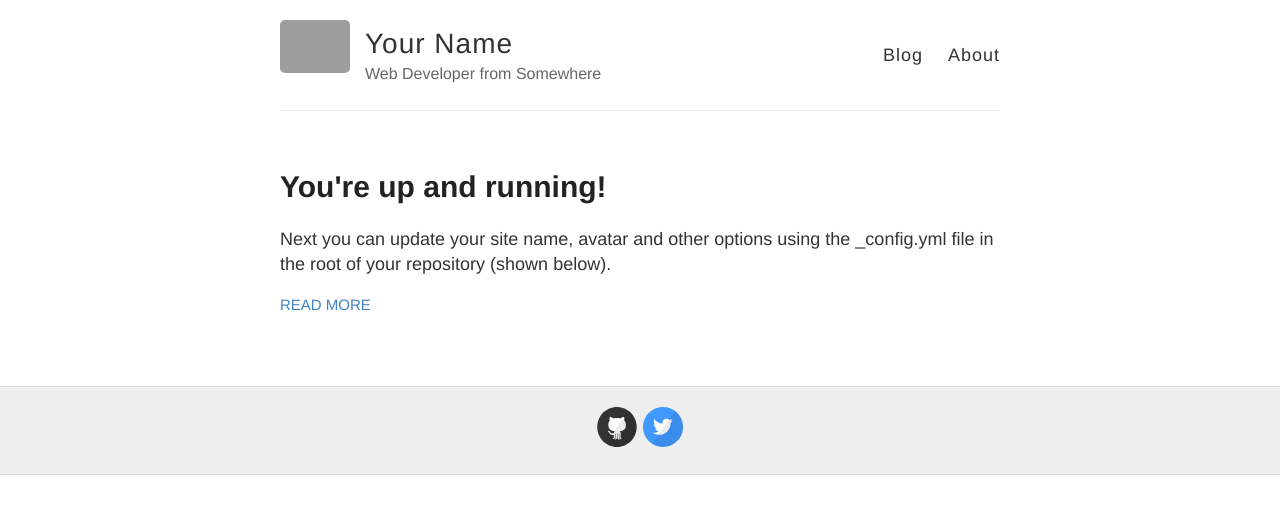
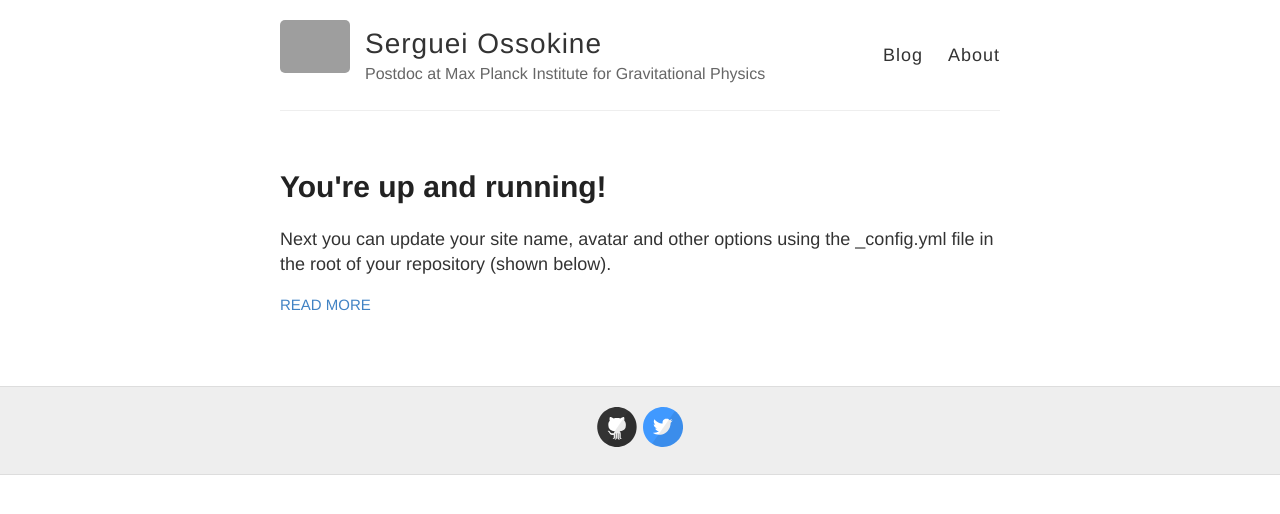
Before and after one commit to SergeiOssokine/SergeiOssokine.github.io, a Jekyll site: the page built from index.html, in a window 1280 px wide. Shown: the top 514 px of the page. Built offline with Jekyll 4.4.1, drawn with Linux system fonts in a browser that asks for light colours; grey boxes are pictures that could not be loaded.

Commit message:
Edit some basic info

```diff
--- a/_config.yml
+++ b/_config.yml
@@ -3,10 +3,10 @@
 #
 
 # Name of your site (displayed in the header)
-name: Your Name
+name: Serguei Ossokine
 
 # Short bio or description (displayed in the header)
-description: Web Developer from Somewhere
+description: Postdoc at Max Planck Institute for Gravitational Physics
 
 # URL of your avatar or profile pic (you could use your GitHub profile pic)
 avatar: https://raw.githubusercontent.com/barryclark/jekyll-now/master/images/jekyll-logo.png
```
